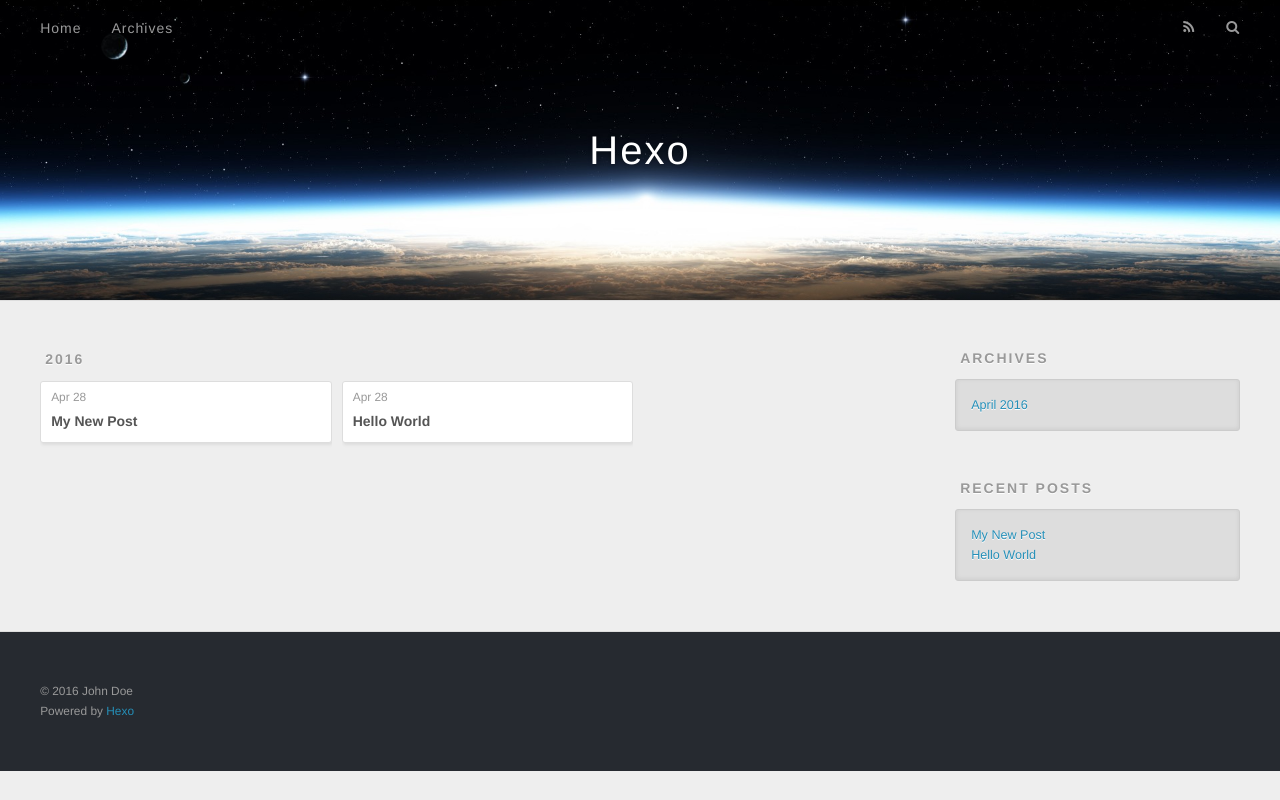
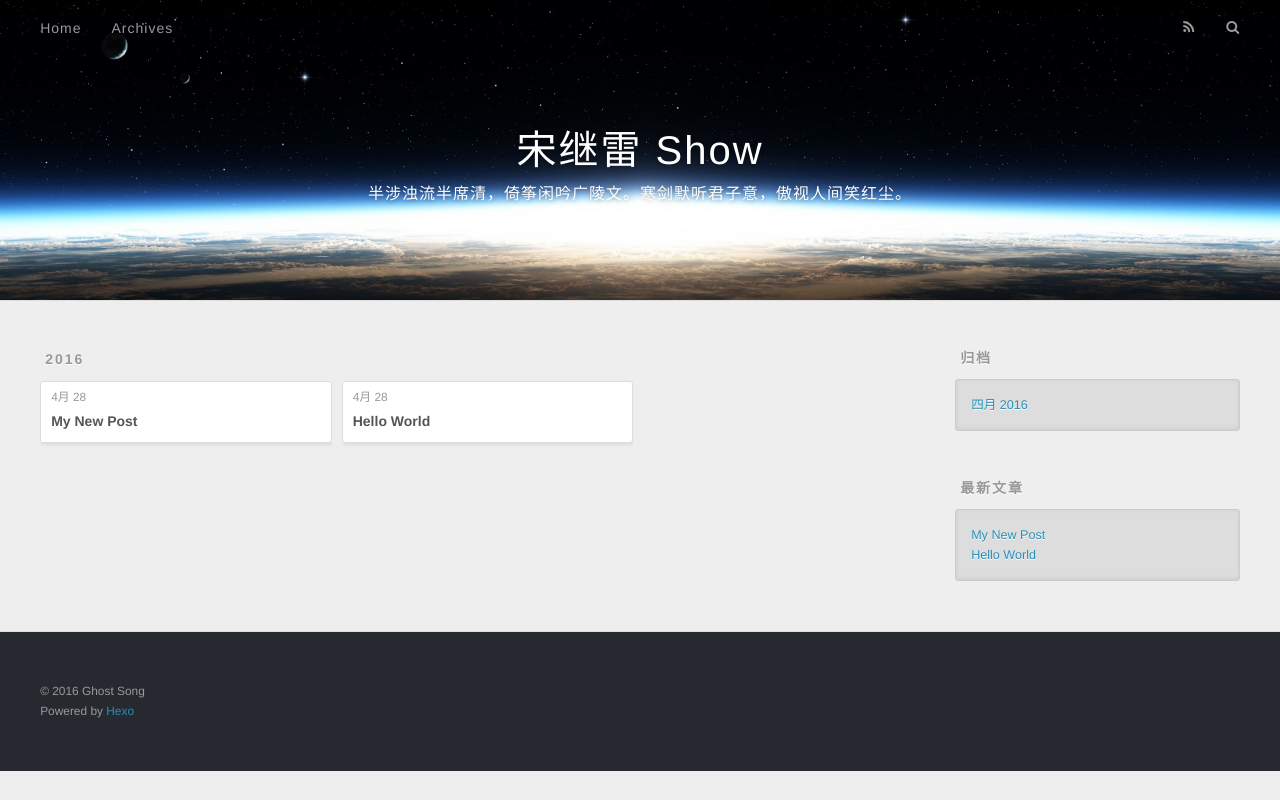
Before and after one commit to weiweiwoxin/weiweiwoxin.github.io, a plain HTML site: page archives/2016/04/index.html in a window 1280 px wide. Drawn offline with nearby package versions, Linux system fonts and the light colour scheme.

Commit message:
Site updated: 2016-04-28 16:32:50

```diff
--- a/archives/2016/04/index.html
+++ b/archives/2016/04/index.html
@@ -3,19 +3,19 @@
 <head>
   <meta charset="utf-8">
 
-  <title>Archives: 2016/4 | Hexo</title>
+  <title>归档: 2016/4 | 宋继雷 Show</title>
   <meta name="viewport" content="width=device-width, initial-scale=1, maximum-scale=1">
   <meta name="description">
 <meta property="og:type" content="website">
-<meta property="og:title" content="Hexo">
+<meta property="og:title" content="宋继雷 Show">
 <meta property="og:url" content="http://yoursite.com/archives/2016/04/index.html">
-<meta property="og:site_name" content="Hexo">
+<meta property="og:site_name" content="宋继雷 Show">
 <meta property="og:description">
 <meta name="twitter:card" content="summary">
-<meta name="twitter:title" content="Hexo">
+<meta name="twitter:title" content="宋继雷 Show">
 <meta name="twitter:description">
 
-    <link rel="alternate" href="/atom.xml" title="Hexo" type="application/atom+xml">
+    <link rel="alternate" href="/atom.xml" title="宋继雷 Show" type="application/atom+xml">
 
 
     <link rel="icon" href="/favicon.png">
@@ -36,8 +36,12 @@
   <div id="header-outer" class="outer">
     <div id="header-title" class="inner">
       <h1 id="logo-wrap">
-        <a href="/" id="logo">Hexo</a>
+        <a href="/" id="logo">宋继雷 Show</a>
       </h1>
+
+        <h2 id="subtitle-wrap">
+          <a href="/" id="subtitle">半涉浊流半席清，倚筝闲吟广陵文。寒剑默听君子意，傲视人间笑红尘。</a>
+        </h2>
 
     </div>
     <div id="header-inner" class="inner">
@@ -53,7 +57,7 @@
 
           <a id="nav-rss-link" class="nav-icon" href="/atom.xml" title="RSS Feed"></a>
 
-        <a id="nav-search-btn" class="nav-icon" title="Search"></a>
+        <a id="nav-search-btn" class="nav-icon" title="搜索"></a>
       </nav>
       <div id="search-form-wrap">
         <form action="//google.com/search" method="get" accept-charset="UTF-8" class="search-form"><input type="search" name="q" results="0" class="search-form-input" placeholder="Search"><button type="submit" class="search-form-submit">&#xF002;</button><input type="hidden" name="sitesearch" value="http://yoursite.com"></form>
@@ -79,7 +83,7 @@
   <div class="archive-article-inner">
     <header class="archive-article-header">
       <a href="/2016/04/28/My-New-Post/" class="archive-article-date">
-  <time datetime="2016-04-28T06:14:46.000Z" itemprop="datePublished">Apr 28</time>
+  <time datetime="2016-04-28T06:14:46.000Z" itemprop="datePublished">4月 28</time>
 </a>
 
 
@@ -98,7 +102,7 @@
   <div class="archive-article-inner">
     <header class="archive-article-header">
       <a href="/2016/04/28/hello-world/" class="archive-article-date">
-  <time datetime="2016-04-28T05:51:12.227Z" itemprop="datePublished">Apr 28</time>
+  <time datetime="2016-04-28T05:51:12.227Z" itemprop="datePublished">4月 28</time>
 </a>
 
 
@@ -129,9 +133,9 @@
 
 
   <div class="widget-wrap">
-    <h3 class="widget-title">Archives</h3>
+    <h3 class="widget-title">归档</h3>
     <div class="widget">
-      <ul class="archive-list"><li class="archive-list-item"><a class="archive-list-link" href="/archives/2016/04/">April 2016</a></li></ul>
+      <ul class="archive-list"><li class="archive-list-item"><a class="archive-list-link" href="/archives/2016/04/">四月 2016</a></li></ul>
     </div>
   </div>
 
@@ -139,7 +143,7 @@
 
 
   <div class="widget-wrap">
-    <h3 class="widget-title">Recent Posts</h3>
+    <h3 class="widget-title">最新文章</h3>
     <div class="widget">
       <ul>
 
@@ -163,7 +167,7 @@
 
   <div class="outer">
     <div id="footer-info" class="inner">
-      &copy; 2016 John Doe<br>
+      &copy; 2016 Ghost Song<br>
       Powered by <a href="http://hexo.io/" target="_blank">Hexo</a>
     </div>
   </div>
```
Also changed, not shown: 2016/04/28/My-New-Post/index.html (+14 -10 lines), 2016/04/28/hello-world/index.html (+14 -10 lines), archives/2016/index.html (+17 -13 lines), archives/index.html (+17 -13 lines), index.html (+17 -13 lines).
